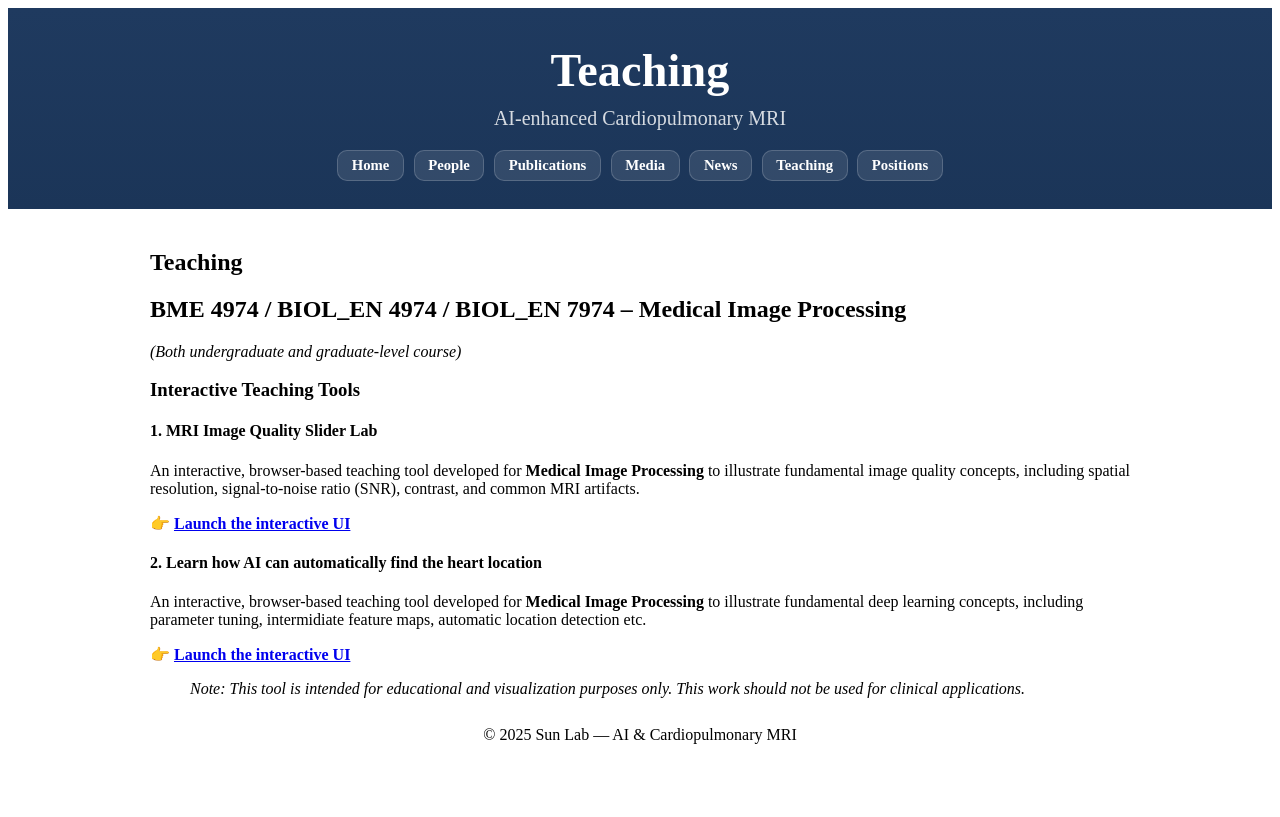
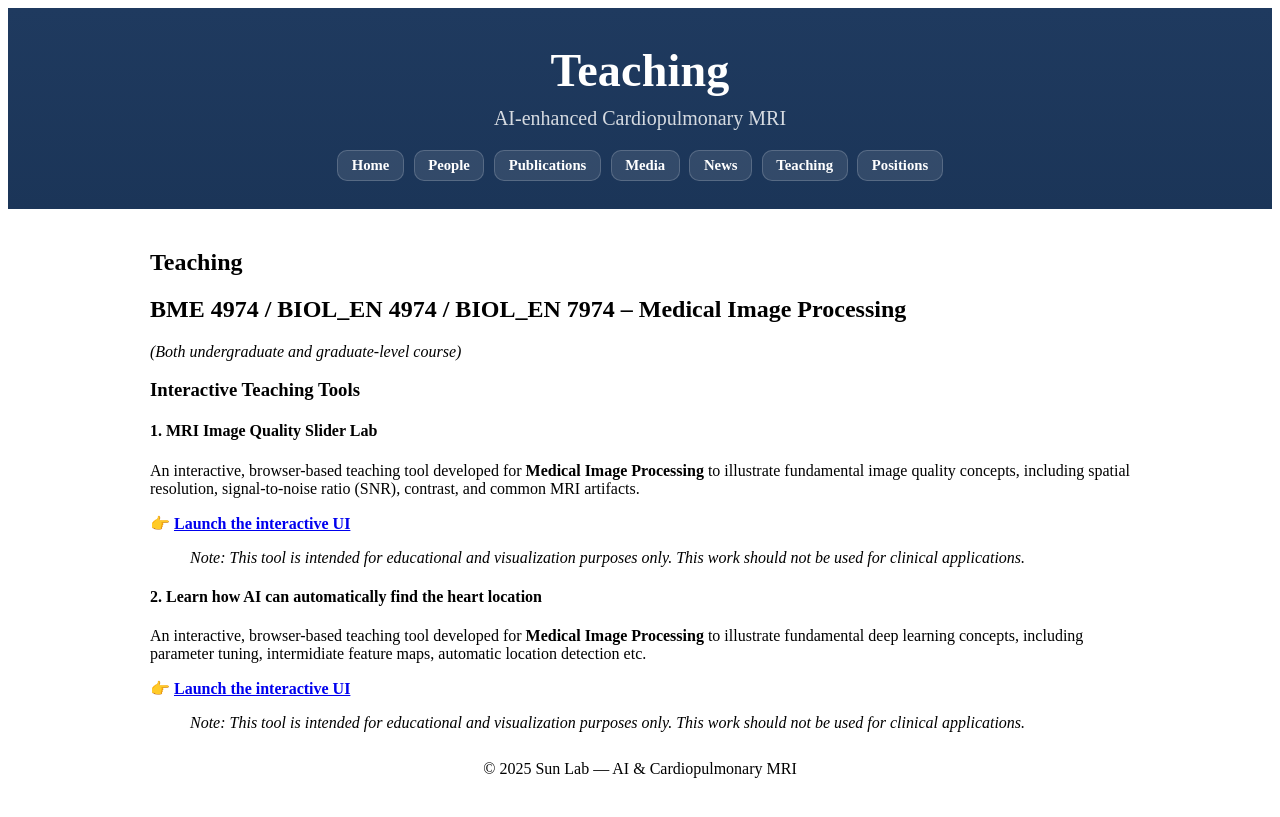
Before and after one commit to MRImagingLab/research, a Jekyll site: the page built from teaching.md, in a window 1280 px wide. Shown: the top 817 px of the page. Built offline with Jekyll 4.4.1, drawn with Linux system fonts in a browser that asks for light colours.

Commit message:
Update teaching.md

```diff
--- a/teaching.md
+++ b/teaching.md
@@ -18,6 +18,8 @@ An interactive, browser-based teaching tool developed for **Medical Image Proces
 
 👉 **[Launch the interactive UI](https://mri-image-quality-lab-2tvyt2uctfuzgfvj3kzptp.streamlit.app/)**
 
+> *Note: This tool is intended for educational and visualization purposes only. This work should not be used for clinical applications.*
+
 #### 2. Learn how AI can automatically find the heart location
 An interactive, browser-based teaching tool developed for **Medical Image Processing** to illustrate fundamental deep learning concepts, including parameter tuning, intermidiate feature maps, automatic location detection etc.
 
```
